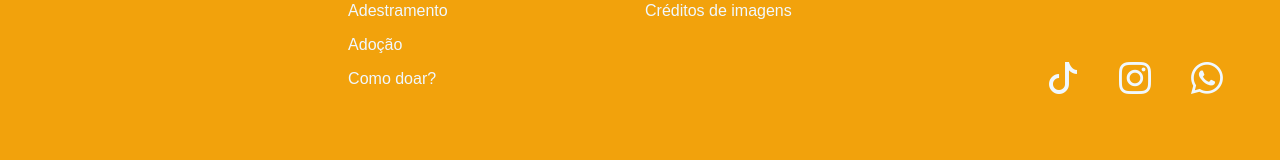
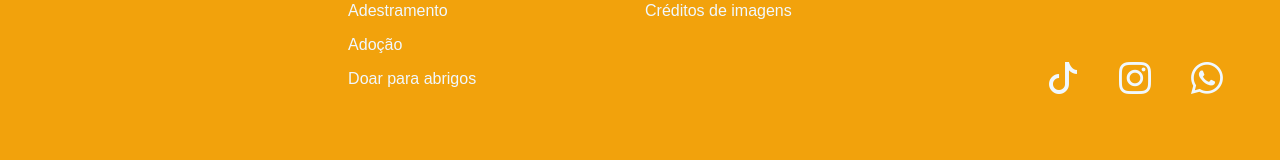
Before and after one commit to Pedrosirdev/FicPet, a React (Vite) app: page / in a window 1280 px wide. Shown: the part 3091-3251 px from the top of the page. Built offline with nearby package versions, Linux system fonts and the light colour scheme; a web font is replaced by a local one.

Commit message:
Iniciando criação das routes

```diff
--- a/package.json
+++ b/package.json
@@ -15,6 +15,7 @@
     "bootstrap-icons": "^1.10.5",
     "react": "^18.2.0",
     "react-dom": "^18.2.0",
+    "react-router-dom": "^6.14.2",
     "sass": "^1.64.1"
   },
   "devDependencies": {
--- a/src/app/App.jsx
+++ b/src/app/App.jsx
@@ -4,16 +4,12 @@ import Section from "./components/Section01/Section01"
 import Section02 from "./components/Section02/Section02"
 import Section03 from "./components/Section03/Section03"
 import Section04 from "./components/Section04/Section04"
+import Home from "./pages/Home/Home"
 
 function App() {
   return (
       <>
-        <Navbar />
-        <Section />
-        <Section02 />
-        <Section03 />
-        <Section04 />
-        <Footer />
+        <Home />
       </>
   )
 }
--- a/src/app/components/Footer/Footer.jsx
+++ b/src/app/components/Footer/Footer.jsx
@@ -20,7 +20,7 @@ function Footer(){
       <UsefulLinks class="useful-links" text="Tratamento veterinário" />
       <UsefulLinks class="useful-links" text="Adestramento" />
       <UsefulLinks class="useful-links" text="Adoção" />
-      <UsefulLinks class="useful-links" text="Como doar?" />
+      <UsefulLinks class="useful-links" text="Doar para abrigos" />
     </div>
     <div>
       <Title title="Links úteis" />
--- a/src/app/components/Navbar/LinksNavbar/LinksNavbar.jsx
+++ b/src/app/components/Navbar/LinksNavbar/LinksNavbar.jsx
@@ -1,3 +1,4 @@
+
 export default function LinksNavbar (){
   return (
     <div className="div-links-navbar">
--- /dev/null
+++ b/src/app/pages/Home/Home.jsx
@@ -0,0 +1,21 @@
+import Footer from "../../components/Footer/Footer";
+import Navbar from "../../components/Navbar/Navbar";
+import Section from "../../components/Section01/Section01";
+import Section02 from "../../components/Section02/Section02";
+import Section03 from "../../components/Section03/Section03";
+import Section04 from "../../components/Section04/Section04";
+
+function Home(){
+  return (
+    <>
+      <Navbar />
+      <Section />
+      <Section02 />
+      <Section03 />
+      <Section04 />
+      <Footer />
+    </>
+  )
+}
+
+export default Home;
```
Also changed, not shown: src/Routes.jsx (added, +16 -0 lines), src/app/pages/Sobre/Sobre.jsx (added, +7 -0 lines), src/app/pages/Contact/Contact.jsx (added), src/app/pages/Servicos/Servicos.jsx (added), src/assets/images/dog-donation-services.png (added), 1 other file (tests, documents, lock files or other folders).
